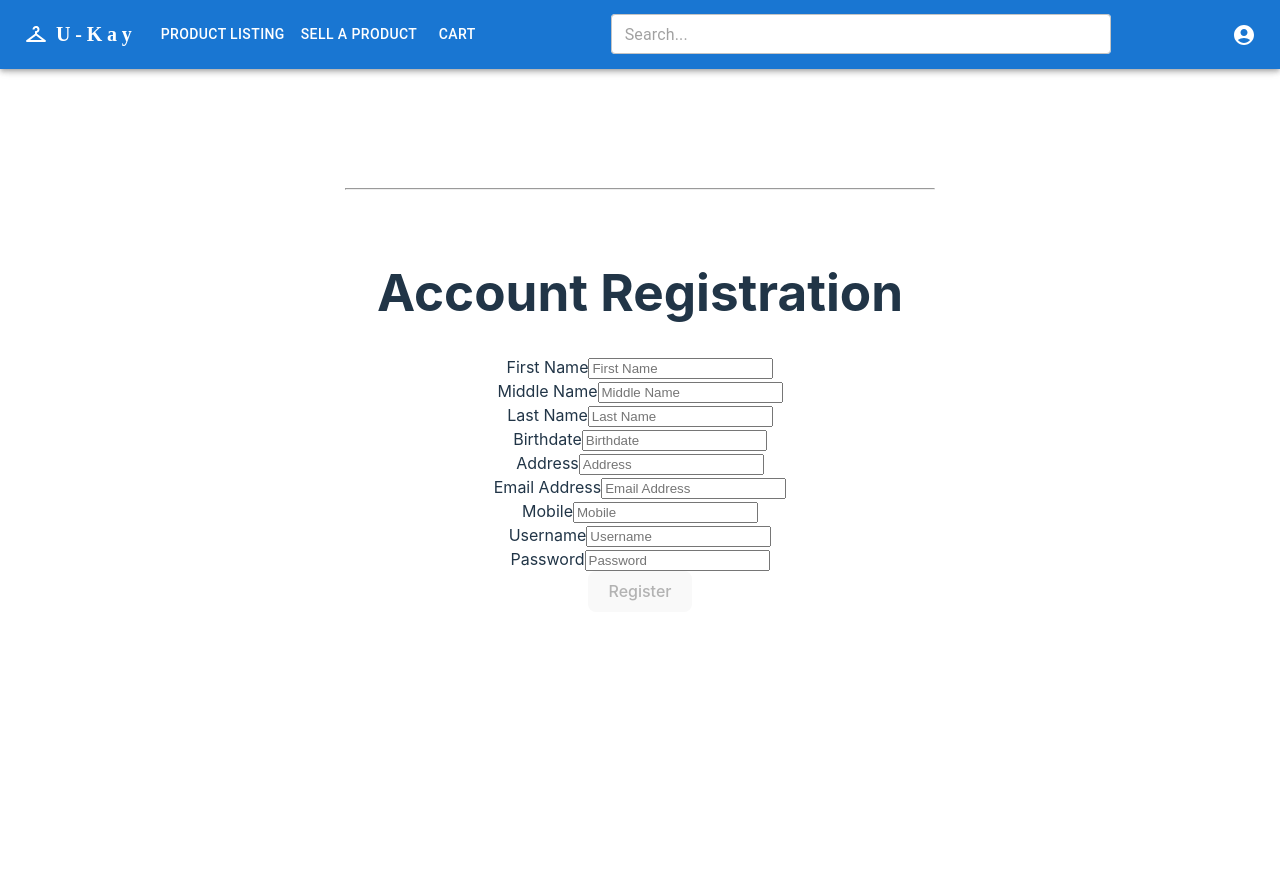
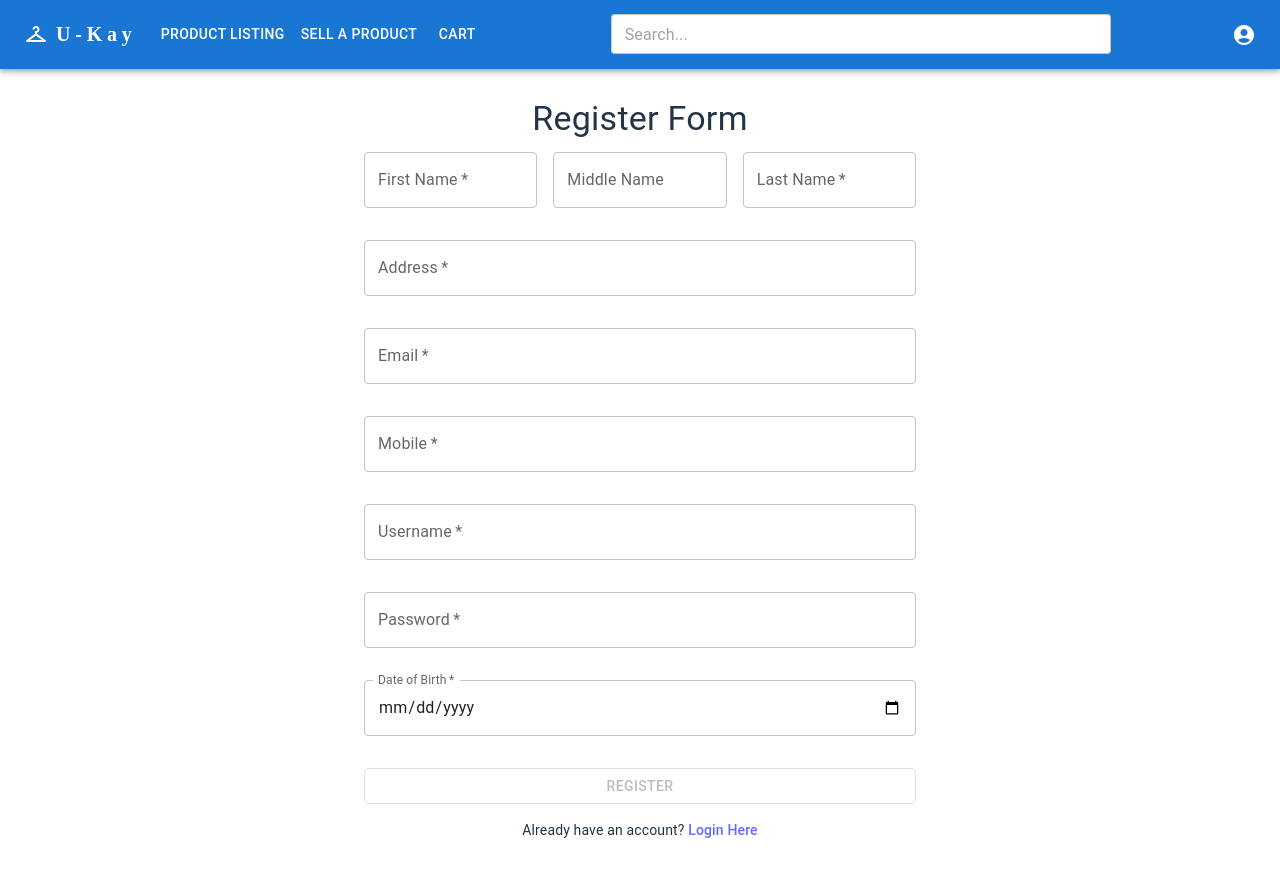
Before and after one commit to kinatulinan/ProjectUkay, a React (Vite) app in the folder UkayFrontend/Ukay/: page /register in a window 1280 px wide. Before the commit the page ends 800 px from the top, so only its background shows below. Built offline with nearby package versions, Linux system fonts and the light colour scheme.

Commit message:
register + log in frontend update

```diff
--- a/UkayFrontend/Ukay/src/LoginPage.jsx
+++ b/UkayFrontend/Ukay/src/LoginPage.jsx
@@ -1,6 +1,7 @@
 import axios from 'axios';
 import React, { useEffect, useState } from 'react';
-import { useNavigate } from 'react-router-dom';
+import { useNavigate, Link } from 'react-router-dom';
+import { Container, TextField, Button, Typography, Alert, Stack, Box } from '@mui/material';
 
 function LoginPage() {
     const [username, setUsername] = useState("");
@@ -23,7 +24,7 @@ function LoginPage() {
                 password,
             });
 
-        console.log("API Response:", response.data); // Log the full response
+            console.log("API Response:", response.data);
 
             if (response.data.success) {
                 console.log("Login successful, navigating to /home");
@@ -38,41 +39,52 @@ function LoginPage() {
     }
 
     return (
-        <div>
-            <h2>Log In</h2>
+        <Container maxWidth="sm">
+            <Typography variant="h4" align="center" gutterBottom>
+                Log In
+            </Typography>
             <form onSubmit={save}>
-                <div className="form-group">
-                    <label>Username</label>
-                    <input
-                        type="text"
-                        className="form-control"
-                        id="username"
-                        placeholder="Enter Username"
+                <Stack spacing={3} mb={2}>
+                    <TextField
+                        label="Username"
+                        variant="outlined"
+                        fullWidth
                         value={username}
                         onChange={(event) => setUsername(event.target.value)}
+                        required
                     />
-                </div>
-                <div className="form-group">
-                    <label>Password</label>
-                    <input
+                    <TextField
+                        label="Password"
                         type="password"
-                        className="form-control"
-                        id="password"
-                        placeholder="Enter Password"
+                        variant="outlined"
+                        fullWidth
                         value={password}
                         onChange={(event) => setPassword(event.target.value)}
+                        required
                     />
-                </div>
-                <button
+                </Stack>
+                <Button
                     type="submit"
-                    className="btn btn-primary mt-4"
+                    variant="contained"
+                    color="primary"
+                    fullWidth
                     disabled={!isFormValid}
                 >
                     Log In
-                </button>
+                </Button>
             </form>
-            {errorMessage && <p style={{ color: 'red' }}>{errorMessage}</p>}
-        </div>
+            {errorMessage && (
+                <Alert severity="error" sx={{ mt: 2 }}>
+                    {errorMessage}
+                </Alert>
+            )}
+            <Box textAlign="center" sx={{ mt: 2 }}>
+                <Typography variant="body2">
+                    Don't have an account? <Link to="/register">Register Here</Link>
+                </Typography>
+            </Box>
+        </Container>
+
     );
 }
 
--- a/UkayFrontend/Ukay/src/RegisterPage.jsx
+++ b/UkayFrontend/Ukay/src/RegisterPage.jsx
@@ -1,41 +1,39 @@
 import React, { useState, useEffect } from 'react';
 import axios from 'axios';
 import { useNavigate } from 'react-router-dom';
+import { Container, Stack, TextField, Button, Typography, Box } from '@mui/material';
+import { Link } from 'react-router-dom';
 
 function RegisterPage() {
     const navigate = useNavigate();
 
-    const [fname, setFname] = useState("");
-    const [mname, setMname] = useState("");
-    const [lname, setLname] = useState("");
+    const [firstName, setFirstName] = useState("");
+    const [middleName, setMiddleName] = useState("");
+    const [lastName, setLastName] = useState("");
     const [birthdate, setBirthdate] = useState("");
     const [address, setAddress] = useState("");
-    const [emailadd, setEmailadd] = useState("");
+    const [email, setEmail] = useState("");
     const [mobile, setMobile] = useState("");
     const [username, setUsername] = useState("");
     const [password, setPassword] = useState("");
-
-
     const [isFormValid, setIsFormValid] = useState(false);
-
 
     useEffect(() => {
         setIsFormValid(
-            fname && lname && birthdate && address && emailadd && mobile && username && password
+            firstName && lastName && birthdate && address && email && mobile && username && password
         );
-    }, [fname, lname, birthdate, address, emailadd, mobile, username, password]);
+    }, [firstName, lastName, birthdate, address, email, mobile, username, password]);
 
-    // Submit handler
-    async function save(event) {
+    async function handleSubmit(event) {
         event.preventDefault();
         try {
             const response = await axios.post("http://localhost:8080/api/register/save", {
-                fname,
-                mname,
-                lname,
+                fname: firstName,
+                mname: middleName,
+                lname: lastName,
                 birthdate,
                 address,
-                emailadd,
+                emailadd: email,
                 mobile,
                 username,
                 password,
@@ -51,128 +49,122 @@ function RegisterPage() {
             }
         }
     }
+
     return (
-        <div className="container mt-4">
-            <div className="card">
-                <h1>Account Registration</h1>
-                <form onSubmit={save}> {/* Use onSubmit here */}
-                    <div className="form-group">
-                        <label htmlFor="fname">First Name</label>
-                        <input
-                            type="text"
-                            className="form-control"
-                            id="fname"
-                            placeholder="First Name"
-                            value={fname}
-                            onChange={(event) => setFname(event.target.value)}
+        <Container maxWidth="sm" sx={{ mt: 4 }}>
+            <Box component="form" onSubmit={handleSubmit}>
+                <Typography variant="h4" align="center" gutterBottom>
+                    Register Form
+                </Typography>
+                <Stack spacing={2} direction="row" sx={{ marginBottom: 4 }}>
+                    <TextField
+                        label="First Name"
+                        variant="outlined"
+                        color="secondary"
+                        onChange={(e) => setFirstName(e.target.value)}
+                        value={firstName}
+                        fullWidth
                         required
                     />
-                    </div>
-                    <div className="form-group">
-                        <label htmlFor="mname">Middle Name</label>
-                        <input
-                            type="text"
-                            className="form-control"
-                            id="mname"
-                            placeholder="Middle Name"
-                            value={mname}
-                            onChange={(event) => setMname(event.target.value)}
+                    <TextField
+                        label="Middle Name"
+                        variant="outlined"
+                        color="secondary"
+                        onChange={(e) => setMiddleName(e.target.value)}
+                        value={middleName}
+                        fullWidth
                     />
-                    </div>
-                    <div className="form-group">
-                        <label htmlFor="lname">Last Name</label>
-                        <input
-                            type="text"
-                            className="form-control"
-                            id="lname"
-                            placeholder="Last Name"
-                            value={lname}
-                            onChange={(event) => setLname(event.target.value)}
+                    <TextField
+                        label="Last Name"
+                        variant="outlined"
+                        color="secondary"
+                        onChange={(e) => setLastName(e.target.value)}
+                        value={lastName}
+                        fullWidth
                         required
                     />
-                    </div>
-                    <div className="form-group">
-                        <label htmlFor="text">Birthdate</label>
-                        <input
-                            type="text" // Change to date type
-                            className="form-control"
-                            id="birthdate"
-                            placeholder="Birthdate"
+                </Stack>
+                <TextField
+                    label="Address"
+                    variant="outlined"
+                    color="secondary"
+                    onChange={(e) => setAddress(e.target.value)}
+                    value={address}
+                    fullWidth
+                    required
+                    sx={{ mb: 4 }}
+                />
+                <TextField
+                    label="Email"
+                    type="email"
+                    variant="outlined"
+                    color="secondary"
+                    onChange={(e) => setEmail(e.target.value)}
+                    value={email}
+                    fullWidth
+                    required
+                    sx={{ mb: 4 }}
+                />
+                <TextField
+                    label="Mobile"
+                    type="text"
+                    variant="outlined"
+                    color="secondary"
+                    onChange={(e) => setMobile(e.target.value)}
+                    value={mobile}
+                    fullWidth
+                    required
+                    sx={{ mb: 4 }}
+                />
+                <TextField
+                    label="Username"
+                    variant="outlined"
+                    color="secondary"
+                    onChange={(e) => setUsername(e.target.value)}
+                    value={username}
+                    fullWidth
+                    required
+                    sx={{ mb: 4 }}
+                />
+                <TextField
+                    label="Password"
+                    type="password"
+                    variant="outlined"
+                    color="secondary"
+                    onChange={(e) => setPassword(e.target.value)}
+                    value={password}
+                    fullWidth
+                    required
+                    sx={{ mb: 4 }}
+                />
+                <TextField
+                    label="Date of Birth"
+                    type="date"
+                    variant="outlined"
+                    color="secondary"
+                    InputLabelProps={{ shrink: true }}
+                    onChange={(e) => setBirthdate(e.target.value)}
                     value={birthdate}
-                            onChange={(event) => setBirthdate(event.target.value)}
+                    fullWidth
                     required
+                    sx={{ mb: 4 }}
                 />
-                    </div>
-                    <div className="form-group">
-                        <label htmlFor="address">Address</label>
-                        <input
-                            type="text"
-                            className="form-control"
-                            id="address"
-                            placeholder="Address"
-                            value={address}
-                            onChange={(event) => setAddress(event.target.value)}
-                            required
-                        />
-                    </div>
-                    <div className="form-group">
-                        <label htmlFor="emailadd">Email Address</label>
-                        <input
-                            type="email"
-                            className="form-control"
-                            id="emailadd"
-                            placeholder="Email Address"
-                            value={emailadd}
-                            onChange={(event) => setEmailadd(event.target.value)}
-                            required
-                        />
-                    </div>
-                    <div className="form-group">
-                        <label htmlFor="mobile">Mobile</label>
-                        <input
-                            type="text"
-                            className="form-control"
-                            id="mobile"
-                            placeholder="Mobile"
-                            value={mobile}
-                            onChange={(event) => setMobile(event.target.value)}
-                            required
-                        />
-                    </div>
-                    <div className="form-group">
-                        <label htmlFor="username">Username</label>
-                        <input
-                            type="text"
-                            className="form-control"
-                            id="username"
-                            placeholder="Username"
-                            value={username}
-                            onChange={(event) => setUsername(event.target.value)}
-                            required
-                        />
-                    </div>
-                    <div className="form-group">
-                        <label htmlFor="password">Password</label>
-                        <input
-                            type="password"
-                            className="form-control"
-                            id="password"
-                            placeholder="Password"
-                            value={password}
-                            onChange={(event) => setPassword(event.target.value)}
-                            required
-                        />
-                    </div>
-                    <button
+                <Button
                     type="submit"
-                        className="btn btn-primary mt-4"
+                    variant="outlined"
+                    color="secondary"
+                    fullWidth
                     disabled={!isFormValid}
                 >
                     Register
-                    </button>
-                </form>
-            </div>
-        </div>
+                </Button>
+            </Box>
+            <Box textAlign="center" sx={{ mt: 2 }}>
+                <Typography variant="body2">
+                    Already have an account? <Link to="/login">Login Here</Link>
+                </Typography>
+            </Box>
+        </Container>
     );
 }
 
```
Also changed, not shown: 1 other file (tests, documents, lock files or other folders). Lines whose indentation alone changed are shown as unchanged.
